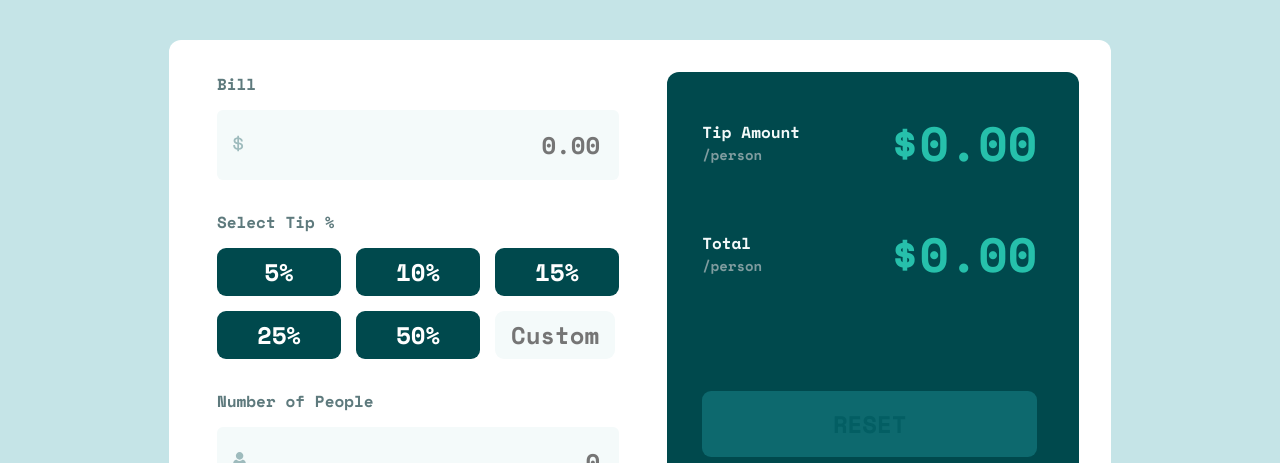
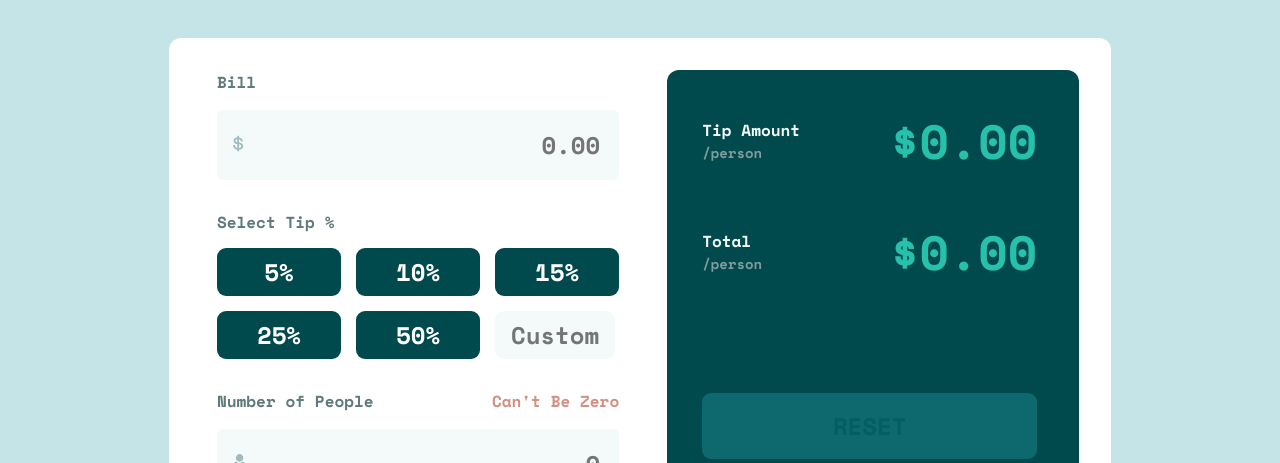
Before and after one commit to vic-samoylik-999/tip-splitter-react, a React (Vite) app: page / in a window 1280 px wide. Shown: the part 163-626 px from the top of the page. Built offline with nearby package versions, Linux system fonts and the light colour scheme.

Commit message:
feat: add zero numPeople check

```diff
--- a/src/App.jsx
+++ b/src/App.jsx
@@ -57,6 +57,7 @@ function App() {
                 placeholder="0"
                 icon={personIcon}
                 rangeMin="1"
+                isZeroPeople={isZeroPeople}
               >
                 Number of People
               </Input>
--- a/src/components/Input.jsx
+++ b/src/components/Input.jsx
@@ -1,7 +1,7 @@
 import React from 'react';
 import classNames from 'classnames';
 
-function Input({ children, ...rest }) {
+function Input({ children, isZeroPeople, ...rest }) {
   const classes = classNames('input', rest.mb && 'input-mb');
   const lastIndexBackslash = rest.icon.lastIndexOf('/');
   const altName = rest.icon
@@ -15,7 +15,12 @@ function Input({ children, ...rest }) {
   };
   return (
     <section className={classes}>
-      <h3 className="input__label">{children}</h3>
+      <div className="input__label-wrapper">
+        <h3 className="input__label">{children}</h3>
+        <p className={isZeroPeople ? 'input__error input__error-visible' : 'input__error'}>
+          Can't Be Zero
+        </p>
+      </div>
       <div className="input__wrapper">
         <input
           value={rest.value}
--- a/src/scss/_variables.scss
+++ b/src/scss/_variables.scss
@@ -6,5 +6,6 @@
     --dark-greyish-cyan: hsl(186, 14%, 43%);
     --grayish-cyan: hsl(184, 14%, 56%);
     --light-grayish-cyan: hsl(185, 41%, 84%);
-    --very-light-grayish-cyan: hsl(189, 41%, 97%)
+    --very-light-grayish-cyan: hsl(189, 41%, 97%);
+    --error-red: hsl(9, 48%, 67%);
 }
--- a/src/scss/components/_input-component.scss
+++ b/src/scss/components/_input-component.scss
@@ -3,9 +3,25 @@
         margin-bottom: 30px;
     }
     &__label {
+        &-wrapper {
+            display: flex;
+            align-items: center;
+            justify-content: space-between;
+            font-size: 16px;
+            margin-bottom: 16px;
+        }
         font-size: 16px;
         font-weight: bold;
-        margin-bottom: 14px;
+    }
+    &__error {
+        font-size: 16px;
+        color: var(--error-red);
+        opacity: 0;
+        transition: .3s ease;
+        &-visible {
+            opacity: 1;
+            transition: .3s ease;
+    }
     }
     &__wrapper {
         position: relative;
--- a/src/scss/main.scss
+++ b/src/scss/main.scss
@@ -52,7 +52,7 @@ input:focus {
 
 input:out-of-range {
     transition: .4s ease;
-    border-color: #D38E82;
+    border-color: var(--error-red);
 }
 
 /* Hiding the arrows of input number */
```
